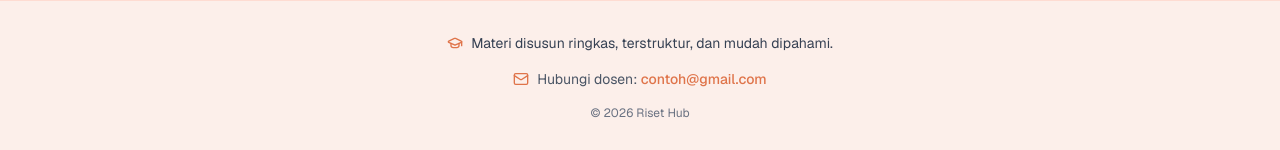
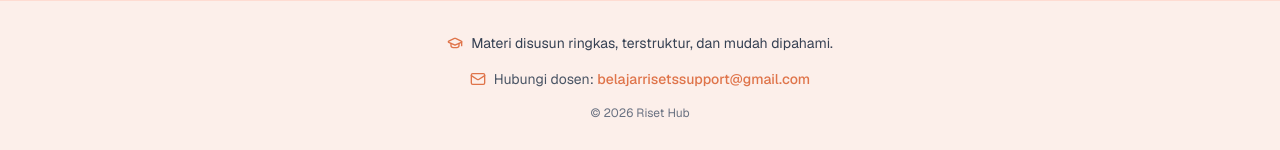
Before and after one commit to Hafizhvito/Biostat-hub, a Next.js app in the folder frontend/: page /glosarium in a window 1280 px wide. Shown: the part 647-797 px from the top of the page. Built offline with nearby package versions, Linux system fonts and the light colour scheme; no server answers.

Commit message:
fix(admin): correct wizard route order and contact email

```diff
--- a/frontend/src/components/layout/SiteFooter.tsx
+++ b/frontend/src/components/layout/SiteFooter.tsx
@@ -5,7 +5,7 @@
 import { usePathname } from "next/navigation";
 import { GraduationCap, Mail } from "lucide-react";
 
-const CONTACT_EMAIL = "contoh@gmail.com";
+const CONTACT_EMAIL = "belajarrisetssupport@gmail.com";
 
 function isPublicPath(pathname: string) {
   return !pathname.startsWith("/admin");
```
Also changed, not shown: 1 other file (tests, documents, lock files or other folders).
